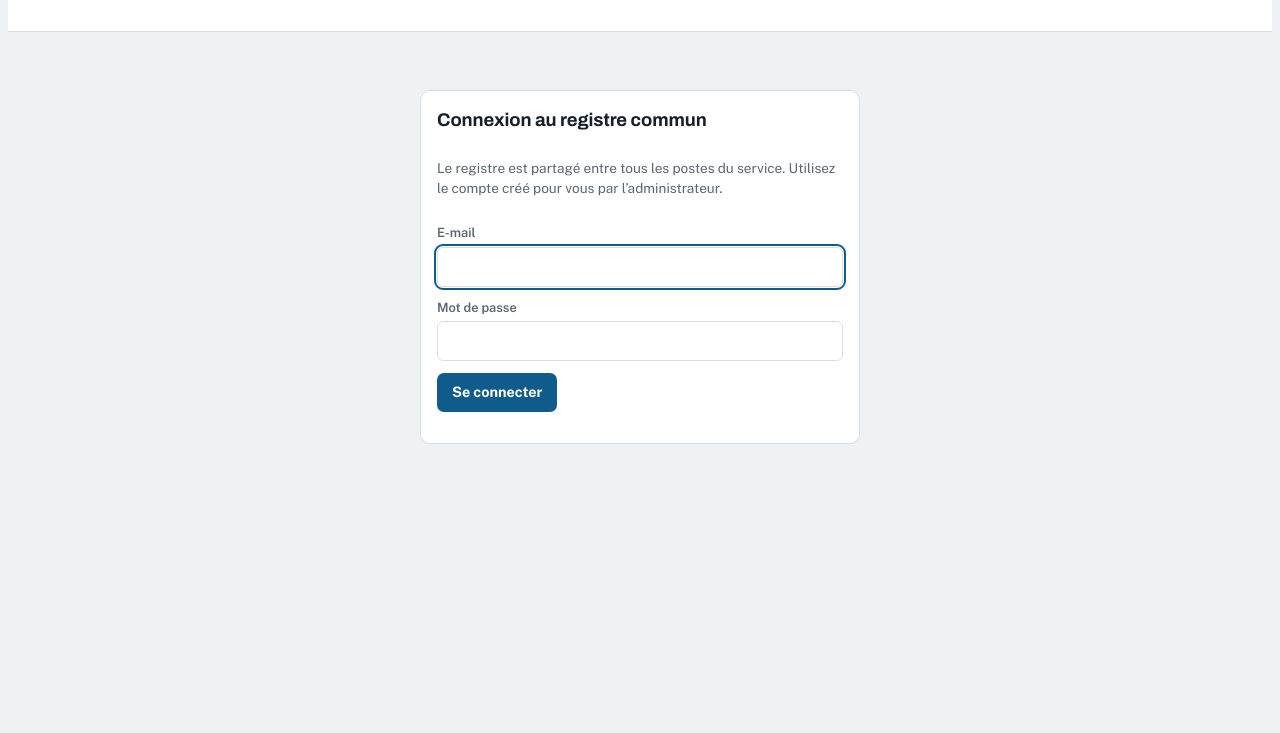
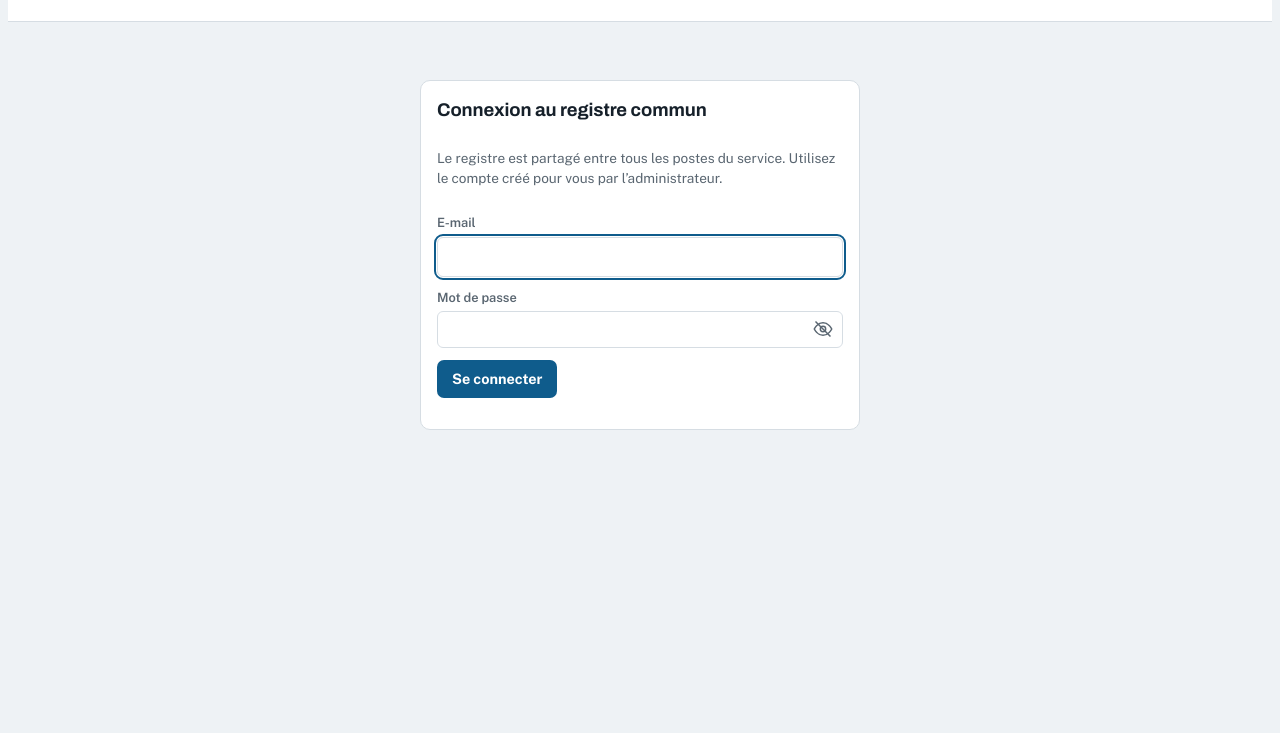
Before and after one commit to Fallthionakh/IMAEGRIE-MEDICALE, a plain HTML site: page index.html in a window 1280 px wide. Shown: the part 67-800 px from the top of the page. Drawn offline with nearby package versions, Linux system fonts and the light colour scheme.

Commit message:
Add files via upload

```diff
--- a/index.html
+++ b/index.html
@@ -119,7 +119,7 @@ td[class^="c-"]{min-width:120px;font-size:.82rem}
 .store{color:var(--err);font-size:.85rem}
 .cloudBar{flex-basis:100%;display:flex;align-items:center;gap:8px;flex-wrap:wrap;font-size:.82rem;color:var(--muted,#5b6470);padding-top:4px}
 .cloudBar .cuser{margin-left:auto;font-weight:600}.cdot{width:9px;height:9px;border-radius:50%;background:#9aa3ad;flex:none}.cdot.ok{background:#1f8a4c}.cdot.wait{background:#d49a12}.cdot.off,.cdot.err{background:#c0392b}
-.login{max-width:440px;margin:40px auto}.fgrid1{display:grid;gap:12px}
+.login{max-width:440px;margin:40px auto}.pwWrap{position:relative;display:block}.pwWrap input{width:100%;padding-right:46px}.pwEye{position:absolute;right:4px;top:50%;transform:translateY(-50%);border:0;background:transparent;color:var(--muted,#5b6470);padding:6px;border-radius:6px;cursor:pointer;line-height:0}.pwEye:hover{color:var(--ink,#1b2430);background:var(--tint-ext)}.pwEye.on .slash{display:none}.fgrid1{display:grid;gap:12px}
 
 .note.ok{border-left-color:var(--ok);background:color-mix(in srgb,var(--ok) 9%,var(--surface))}
 .exHead{display:flex;flex-wrap:wrap;gap:4px 10px;align-items:baseline;padding:8px 10px;border-radius:7px;background:color-mix(in srgb,var(--ok) 9%,var(--surface));border-left:4px solid var(--ok)}
@@ -432,11 +432,11 @@ function cloudBar(){const el=document.getElementById('cloudBar');if(!el||!CLOUD)
   el.innerHTML=`<span class="cdot ${st[0]}"></span><span>${esc(st[1])}</span>${CL.stale?` <button type="button" class="btn ghost sm" data-act="cloudReload">Afficher les nouvelles données</button>`:''}${n&&CL.err?` <button type="button" class="btn ghost sm" data-act="cloudRetry">Réessayer</button>`:''}<span class="cuser">${esc(CL.user.email||'')}</span><button type="button" class="btn ghost sm" data-act="logout">Déconnexion</button>`}
 function loginView(){return`<section class="card login"><div class="head"><h2>Connexion au registre commun</h2></div>
   <p class="muted small">Le registre est partagé entre tous les postes du service. Utilisez le compte créé pour vous par l’administrateur.</p>
-  <form id="loginForm" class="fgrid1"><label class="fld"><span>E-mail</span><input type="email" id="lgMail" autocomplete="username" required></label>
-  <label class="fld"><span>Mot de passe</span><input type="password" id="lgPass" autocomplete="current-password" required></label>
+  <form id="loginForm" class="fgrid1"><label class="fld"><span>E-mail</span><input type="email" id="lgMail" autocomplete="username" required value="${esc(CL.lastMail||'')}"></label>
+  <label class="fld"><span>Mot de passe</span><span class="pwWrap"><input type="password" id="lgPass" autocomplete="current-password" required><button type="button" class="pwEye" data-act="pwEye" aria-label="Afficher le mot de passe" title="Afficher le mot de passe"><svg viewBox="0 0 24 24" width="20" height="20" aria-hidden="true"><path d="M1.5 12S5.5 4.5 12 4.5 22.5 12 22.5 12 18.5 19.5 12 19.5 1.5 12 1.5 12Z" fill="none" stroke="currentColor" stroke-width="1.8"/><circle cx="12" cy="12" r="3.2" fill="none" stroke="currentColor" stroke-width="1.8"/><path class="slash" d="M3 3l18 18" stroke="currentColor" stroke-width="1.8"/></svg></button></span></label>
   ${CL.err&&CL.state==='login'?`<p class="note warn">${esc(CL.err)}</p>`:''}
   <div class="btns"><button type="submit" class="btn primary" id="lgBtn">Se connecter</button></div></form></section>`}
-function cloudGate(){if(!CLOUD)return false;document.querySelector('nav.main').hidden=!CL.user;cloudBar();
+function cloudGate(){if(!CLOUD)return false;document.querySelector('nav.main').style.display=CL.user?'':'none';cloudBar();
   if(CL.user)return false;$('#view').innerHTML=CL.state==='init'?'<p class="muted" style="padding:24px">Connexion…</p>':loginView();if(CL.state==='login')setTimeout(()=>$('#lgMail')?.focus(),0);return true}
 async function cloudStart(user){CL.user=user;CL.state='loading';CL.err='';render();
   try{await cloudPull();CL.state='ready';CL.online=true}catch(e){CL.err=cloudMsg(e);CL.online=false;CL.state='ready';baseline();toast('Base commune injoignable : travail sur la copie locale, envoi automatique au retour de la connexion.')}
@@ -448,10 +448,11 @@ async function cloudInit(){if(!CLOUD)return;pendLoad();
   let ses=null;try{ses=(await CL.sb.auth.getSession()).data.session}catch(e){}
   if(ses&&ses.user)cloudStart(ses.user);else{CL.state='login';render()}}
 document.addEventListener('submit',async e=>{if(e.target.id!=='loginForm')return;e.preventDefault();const b=$('#lgBtn');b.disabled=true;b.textContent='Connexion…';
-  const{data,error}=await CL.sb.auth.signInWithPassword({email:$('#lgMail').value.trim(),password:$('#lgPass').value});
-  if(error||!data||!data.user){CL.err=/invalid/i.test(error&&error.message||'')?'E-mail ou mot de passe incorrect.':cloudMsg(error);CL.state='login';render();return}
+  CL.lastMail=$('#lgMail').value.trim();const{data,error}=await CL.sb.auth.signInWithPassword({email:CL.lastMail,password:$('#lgPass').value});
+  if(error||!data||!data.user){{const m=error&&error.message||'';CL.err=/not confirmed/i.test(m)?'Compte non confirmé : dans Supabase (Authentication → Users), confirmez cet utilisateur ou recréez-le en cochant « Auto Confirm User ».':/invalid/i.test(m)?'E-mail ou mot de passe incorrect. Le compte doit avoir été créé dans Supabase (Authentication → Users) ; ce n’est pas le compte de connexion au site supabase.com.':cloudMsg(error)}CL.state='login';render();return}
   cloudStart(data.user)});
 document.addEventListener('click',async e=>{const t=e.target.closest('[data-act]');if(!t)return;const a=t.dataset.act;
+  if(a==='pwEye'){const i=$('#lgPass');const show=i.type==='password';i.type=show?'text':'password';t.classList.toggle('on',show);t.setAttribute('aria-label',show?'Masquer le mot de passe':'Afficher le mot de passe');t.title=t.getAttribute('aria-label');i.focus();return}
   if(a==='cloudReload'){CL.stale=false;render();return}
   if(a==='cloudRetry'){CL.err='';cloudFlush();return}
   if(a==='logout'){if(pendN()&&!confirmLogout()){return}try{await CL.sb.auth.signOut()}catch(err){}if(CL.chan)CL.sb.removeChannel(CL.chan);CL.user=null;CL.state='login';CL.err='';
```
